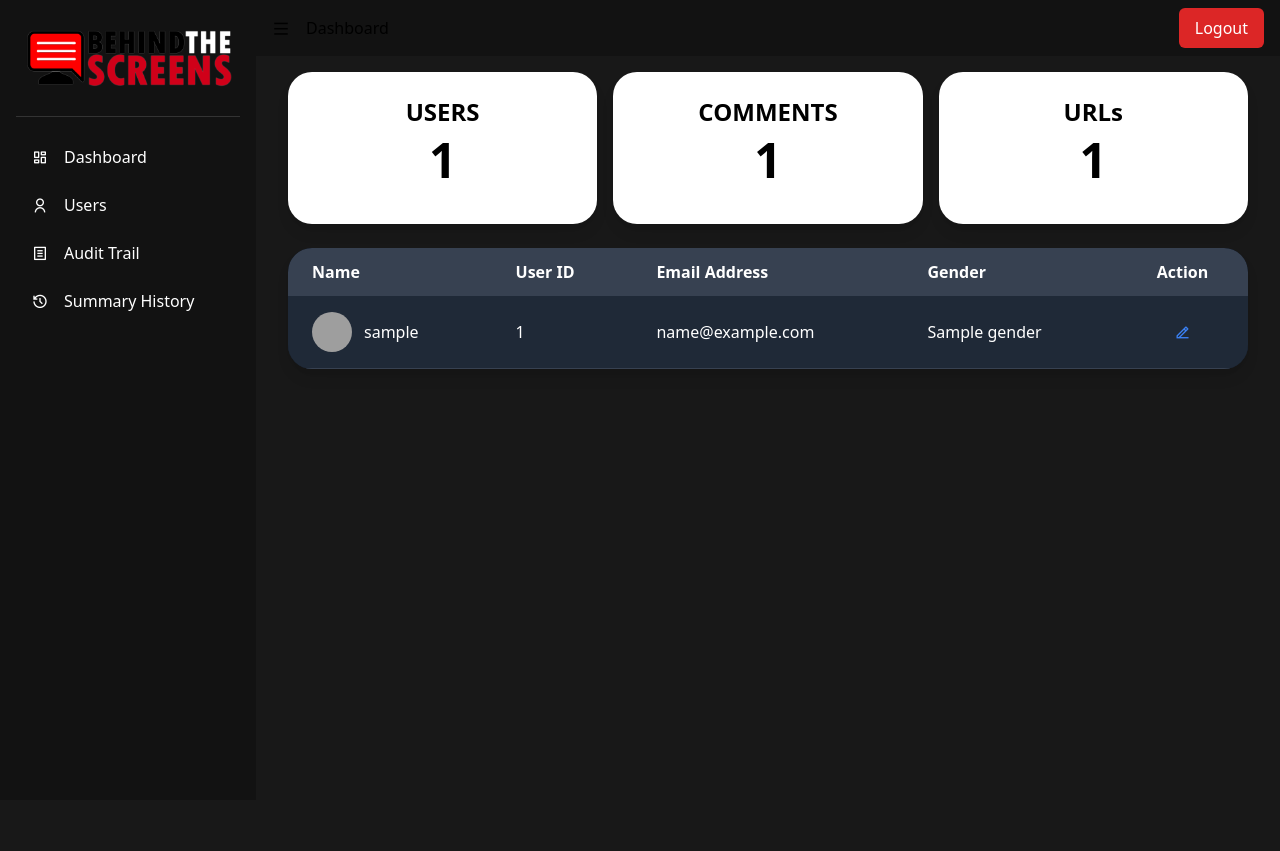
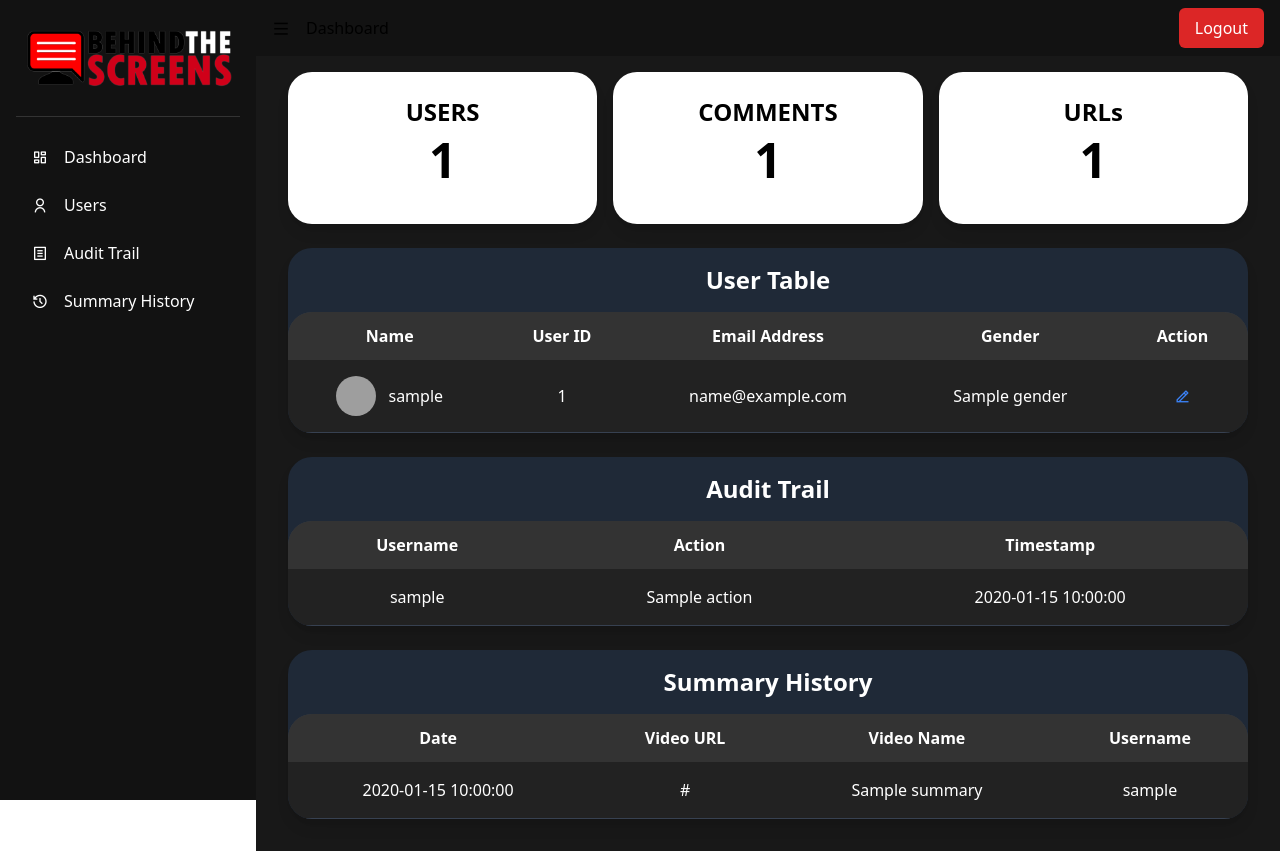
Before and after one commit to Isarakyun/Thesis-BEHIND-THE-SCREENS, a Flask app: template web/templates/admin_dashboard.html in a window 1280 px wide. Before the commit the page ends 369 px from the top, so only its background shows below. Run offline with Flask 3, Linux system fonts and the light colour scheme; the template is opened without the code that fills it: most values are stand-ins (such as "Sample title", 1, 10 or a date in 2020); style sheets or scripts are compiled from the project's sources; grey boxes are pictures that could not be loaded.

Commit message:
Admin Update

```diff
--- a/web/models.py
+++ b/web/models.py
@@ -36,6 +36,7 @@ class SummarizedComments(db.Model):
     summary = db.Column(db.String(50000))
     user_id = db.Column(db.Integer, db.ForeignKey('user.id'))
     url_id = db.Column(db.Integer, db.ForeignKey('youtube_url.id'))
+    created_at = db.Column(db.DateTime, default=db.func.current_timestamp())  # Added created_at field
 
 class FrequentWords(db.Model):
     __tablename__ = 'frequent_words'
--- a/web/templates/admin_dashboard.html
+++ b/web/templates/admin_dashboard.html
@@ -82,6 +82,20 @@
             border-bottom: 1px solid #333;
             margin: 0.5rem 0;
         }
+        table {
+            width: 100%;
+            border-collapse: collapse;
+        }
+        th, td {
+            text-align: center;
+            padding: 0.75rem 1rem;
+        }
+        th {
+            background-color: #333;
+        }
+        tbody tr:nth-child(odd) {
+            background-color: #222;
+        }
     </style>
 </head>
 <body>
@@ -148,20 +162,21 @@
             <!-- User Table -->
             <div class="bg-gray-800 rounded-3xl shadow-lg mt-6">
                 <div class="overflow-x-auto rounded-3xl">
-                    <table class="min-w-full bg-gray-900 text-white rounded-3xl">
+                    <h2 class="text-2xl font-bold text-white text-center mt-4">User Table</h2>
+                    <table class="min-w-full bg-gray-900 text-white rounded-3xl mt-4">
                         <thead>
                             <tr class="w-full bg-gray-700 rounded-3xl">
-                                <th class="py-3 px-6 text-left rounded-tl-3xl">Name</th>
-                                <th class="py-3 px-6 text-left">User ID</th>
-                                <th class="py-3 px-6 text-left">Email Address</th>
-                                <th class="py-3 px-6 text-left">Gender</th>
+                                <th class="py-3 px-6 text-center rounded-tl-3xl">Name</th>
+                                <th class="py-3 px-6 text-center">User ID</th>
+                                <th class="py-3 px-6 text-center">Email Address</th>
+                                <th class="py-3 px-6 text-center">Gender</th>
                                 <th class="py-3 px-6 text-center rounded-tr-3xl">Action</th>
                             </tr>
                         </thead>
                         <tbody class="bg-gray-800">
                             {% for user in users %}
                             <tr class="border-b border-gray-700">
-                                <td class="py-4 px-6 flex items-center">
+                                <td class="py-4 px-6 flex items-center justify-center">
                                     <img class="w-10 h-10 rounded-full mr-3" src="{{ user.profile_pic }}" alt="User Image">
                                     <span>{{ user.username }}</span>
                                 </td>
@@ -173,6 +188,58 @@
                                         <i class="ri-edit-2-line"></i>
                                     </button>
                                 </td>
+                            </tr>
+                            {% endfor %}
+                        </tbody>
+                    </table>
+                </div>
+            </div>
+
+            <!-- Audit Trail Table -->
+            <div class="bg-gray-800 rounded-3xl shadow-lg mt-6">
+                <div class="overflow-x-auto rounded-3xl">
+                    <h2 class="text-2xl font-bold text-white text-center mt-4">Audit Trail</h2>
+                    <table class="min-w-full bg-gray-900 text-white rounded-3xl mt-4">
+                        <thead>
+                            <tr class="w-full bg-gray-700 rounded-3xl">
+                                <th class="py-3 px-6 text-center rounded-tl-3xl">Username</th>
+                                <th class="py-3 px-6 text-center">Action</th>
+                                <th class="py-3 px-6 text-center rounded-tr-3xl">Timestamp</th>
+                            </tr>
+                        </thead>
+                        <tbody class="bg-gray-800">
+                            {% for audit in audit_trails %}
+                            <tr class="border-b border-gray-700">
+                                <td class="py-4 px-6">{{ audit.username }}</td>
+                                <td class="py-4 px-6">{{ audit.action }}</td>
+                                <td class="py-4 px-6">{{ audit.timestamp }}</td>
+                            </tr>
+                            {% endfor %}
+                        </tbody>
+                    </table>
+                </div>
+            </div>
+
+            <!-- Summary History Table -->
+            <div class="bg-gray-800 rounded-3xl shadow-lg mt-6">
+                <div class="overflow-x-auto rounded-3xl">
+                    <h2 class="text-2xl font-bold text-white text-center mt-4">Summary History</h2>
+                    <table class="min-w-full bg-gray-900 text-white rounded-3xl mt-4">
+                        <thead>
+                            <tr class="w-full bg-gray-700 rounded-3xl">
+                                <th class="py-3 px-6 text-center rounded-tl-3xl">Date</th>
+                                <th class="py-3 px-6 text-center">Video URL</th>
+                                <th class="py-3 px-6 text-center">Video Name</th>
+                                <th class="py-3 px-6 text-center rounded-tr-3xl">Username</th>
+                            </tr>
+                        </thead>
+                        <tbody class="bg-gray-800">
+                            {% for summary in summaries %}
+                            <tr class="border-b border-gray-700">
+                                <td class="py-4 px-6">{{ summary.created_at }}</td>
+                                <td class="py-4 px-6">{{ summary.video_url }}</td>
+                                <td class="py-4 px-6">{{ summary.video_name }}</td>
+                                <td class="py-4 px-6">{{ summary.username }}</td>
                             </tr>
                             {% endfor %}
                         </tbody>
```
Also changed, not shown: web/admin_routes.py (+14 -3 lines), web/templates/admin_summary_history.html (+13 -11 lines).
